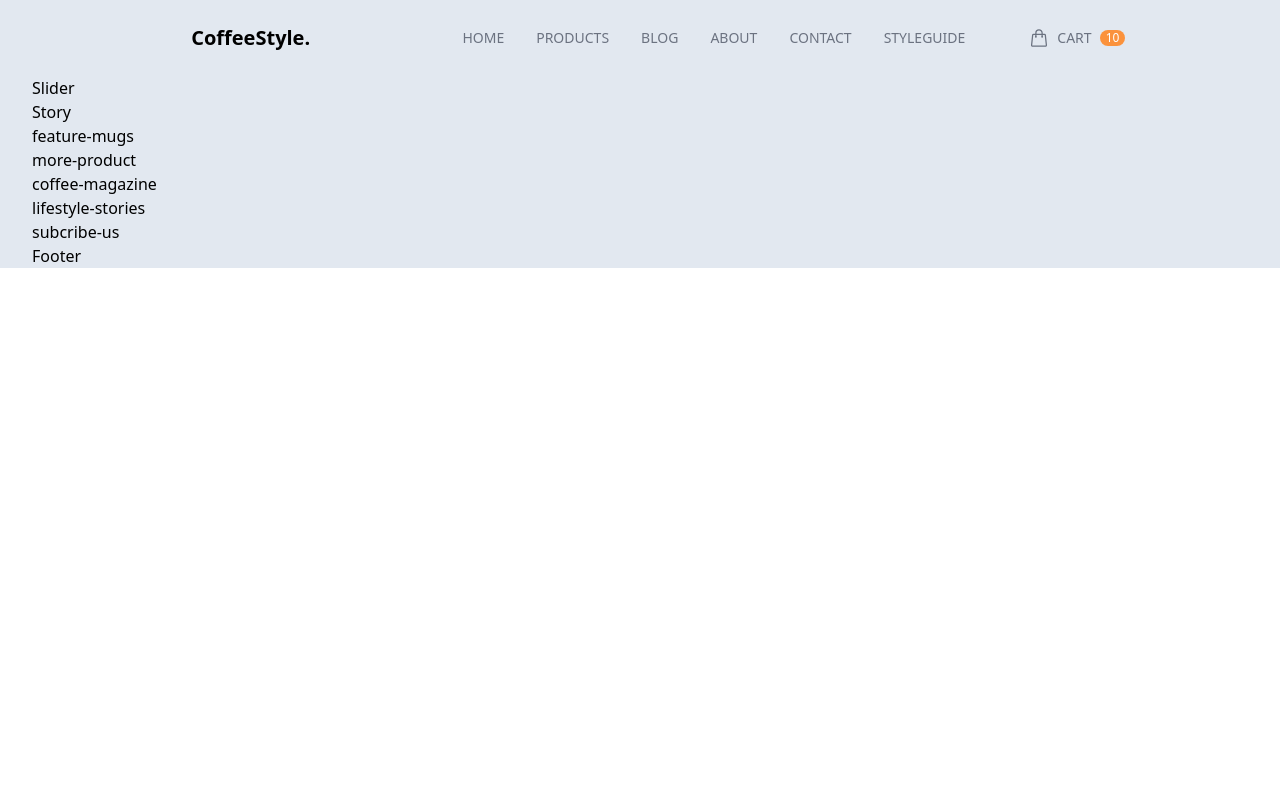
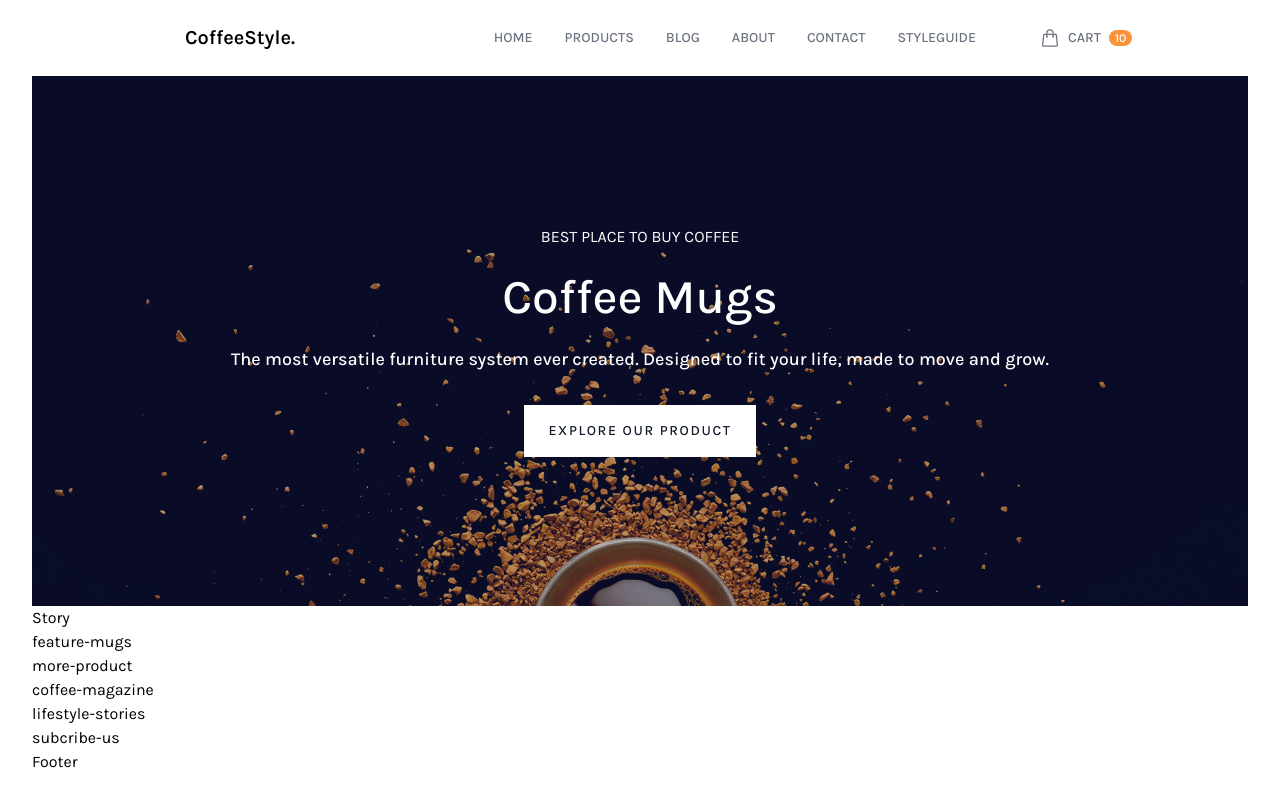
Before and after one commit to thangdn6822/tailwindcss, a website: page public/index.html in a window 1280 px wide. Drawn offline with Linux system fonts and the light colour scheme.

Commit message:
Add Header and Slider

```diff
--- a/public/index.html
+++ b/public/index.html
@@ -5,14 +5,24 @@
     <meta name="viewport" content="width=device-width, initial-scale=1.0" />
     <link href="./output.css" type="text/css" rel="stylesheet" />
     <title>NhuThangDev</title>
+    <link rel="icon" type="image/x-icon" href="./img/favicon/ntdev.png">
+    <script src="./main.js" type="text/javascript" async></script>
   </head>
   <body>
     <div id="root">
-      <div class="content-wrapper max-w-screen-2xl mx-auto text-base px-8 bg-slate-200">
-        <header class="py-6 mx-10">
-          <nav class="flex flex-row justify-between items-center">
-            <div class="logo basis-2/6 text-center text-xl font-semibold cursor-pointer">CoffeeStyle.</div>
-            <ul class="flex items-center justify-end gap-8 basis-3/6 uppercase text-sm text-gray-500 font-medium">
+      <div
+        class="content-wrapper font-Karla max-w-screen-2xl mx-auto text-base px-8"
+      >
+        <header class="p-6 mx-auto">
+          <nav class="flex flex-row justify-between items-center relative">
+            <div
+              class="logo basis-2/6 text-center text-xl font-semibold cursor-pointer"
+            >
+              CoffeeStyle.
+            </div>
+            <ul id="top-menu"
+              class="lg:gap-8 basis-3/6 uppercase text-sm text-gray-500 font-medium hidden lg:flex lg:items-center lg:justify-end"
+            >
               <li class="top-menu-item">
                 <a href="#" class="">Home</a>
               </li>
@@ -32,21 +42,50 @@
                 <a href="#" class="">StyleGuide</a>
               </li>
             </ul>
-            <ul class="basis-1/6 flex justify-start items-center ml-16 uppercase text-sm text-gray-500 font-medium">
+            <ul
+              class="basis-3/6 lg:basis-1/6 flex lg:justify-start justify-end items-center ml-16 uppercase text-sm text-gray-500 font-medium"
+            >
               <li class="top-menu-item">
                 <a href="" class="flex items-center">
-                      <svg xmlns="http://www.w3.org/2000/svg" fill="none" viewBox="0 0 24 24" stroke-width="1.5" stroke="currentColor" class="icon">
-                        <path stroke-linecap="round" stroke-linejoin="round" d="M15.75 10.5V6a3.75 3.75 0 1 0-7.5 0v4.5m11.356-1.993 1.263 12c.07.665-.45 1.243-1.119 1.243H4.25a1.125 1.125 0 0 1-1.12-1.243l1.264-12A1.125 1.125 0 0 1 5.513 7.5h12.974c.576 0 1.059.435 1.119 1.007ZM8.625 10.5a.375.375 0 1 1-.75 0 .375.375 0 0 1 .75 0Zm7.5 0a.375.375 0 1 1-.75 0 .375.375 0 0 1 .75 0Z" />
+                  <svg
+                    xmlns="http://www.w3.org/2000/svg"
+                    fill="none"
+                    viewBox="0 0 24 24"
+                    stroke-width="1.5"
+                    stroke="currentColor"
+                    class="icon"
+                  >
+                    <path
+                      stroke-linecap="round"
+                      stroke-linejoin="round"
+                      d="M15.75 10.5V6a3.75 3.75 0 1 0-7.5 0v4.5m11.356-1.993 1.263 12c.07.665-.45 1.243-1.119 1.243H4.25a1.125 1.125 0 0 1-1.12-1.243l1.264-12A1.125 1.125 0 0 1 5.513 7.5h12.974c.576 0 1.059.435 1.119 1.007ZM8.625 10.5a.375.375 0 1 1-.75 0 .375.375 0 0 1 .75 0Zm7.5 0a.375.375 0 1 1-.75 0 .375.375 0 0 1 .75 0Z"
+                    />
                   </svg>
                   <span class="mx-2">Cart</span>
                   <span class="badge-circle bg-orange-400 text-white">10</span>
                 </a>
               </li>
             </ul>
+
+            <div class="basis-1/6 lg:hidden flex items-center cursor-pointer sm:px-4 px-2"><svg id="top-toggle-menu" xmlns="http://www.w3.org/2000/svg" fill="none" viewBox="0 0 24 24" stroke-width="1.5" stroke="currentColor" class="icon">
+              <path stroke-linecap="round" stroke-linejoin="round" d="M3.75 6.75h16.5M3.75 12h16.5m-16.5 5.25h16.5" />
+            </svg>
+            </div>
           </nav>
         </header>
         <main>
-          <div class="slider">Slider</div>
+          <div class="slider h-[530px] bg-[url('./img/slider-bg.jpg')] bg-cover bg-no-repeat bg-bottom">
+            <div class="w-full h-full flex justify-center items-center bg-gray-900 bg-opacity-30">
+              <div class="mx-16 text-white text-center">
+                <div class="mb-6">BEST PLACE TO BUY COFFEE</div>
+                <div class="font-medium text-5xl mb-6">Coffee Mugs</div>
+                <div class="font-medium text-lg mb-8">The most versatile furniture system ever created. Designed to fit your life, made to move and grow.</div>
+                <div class="flex justify-center">
+                  <div class="uppercase bg-white text-gray-900 w-max tracking-[0.1rem] py-4 px-6 font-medium cursor-pointer hover:bg-opacity-90 text-sm">Explore Our Product</div>
+                </div>
+              </div>
+            </div>
+          </div>
           <div class="story">Story</div>
           <div class="feature-mugs">feature-mugs</div>
           <div class="more-product">more-product</div>
--- /dev/null
+++ b/public/main.js
@@ -0,0 +1,14 @@
+const topMenu = document.getElementById("top-menu");
+const topToggleMenu = document.getElementById("top-toggle-menu");
+
+document.addEventListener('click', (e) => {
+  if (topToggleMenu.contains(e.target)) {
+    topMenu.classList.toggle('top-menu-expanded')
+    topMenu.classList.toggle('hidden')
+  } else {
+    if (topMenu.classList.contains('top-menu-expanded')) {
+        topMenu.classList.remove('top-menu-expanded');
+        topMenu.classList.add('hidden')
+    }
+  }
+});
--- a/src/input.css
+++ b/src/input.css
@@ -1,9 +1,15 @@
+@import url('https://fonts.googleapis.com/css2?family=Karla:ital,wght@0,200..800;1,200..800&display=swap');
 @tailwind base;
 @tailwind components;
 @tailwind utilities;
 
+
+.top-menu-expanded {
+    @apply absolute top-10 z-50 w-full bg-white text-center animate-slideDown;
+}
+
 .top-menu-item {
-  @apply cursor-pointer py-1 hover:text-gray-800 relative after:absolute after:bottom-0 after:left-0 after:bg-light-coffee after:h-0.5 after:w-0 hover:after:w-full after:transition-all after:ease-in-out after:duration-300;
+  @apply cursor-pointer py-1 hover:text-gray-800 relative after:lg:absolute after:lg:bottom-0 after:lg:left-0 after:lg:bg-light-coffee after:lg:h-0.5 after:lg:w-0 hover:after:lg:w-full after:lg:transition-all after:lg:ease-in-out after:lg:duration-300;
 }
 
 .icon {
--- a/tailwind.config.js
+++ b/tailwind.config.js
@@ -3,8 +3,20 @@ module.exports = {
   content: ["./public/**/*.{html,js}"],
   theme: {
     extend: {
+      fontFamily: {
+        Karla: ['Karla', 'sans-serif']
+      },
       colors: {
         "light-coffee": "#c89f94",
+      },
+      keyframes: {
+        slideDown: {
+          '0%': { transform: 'translateY(-100%)'},
+          '100%': { transform: 'translateY(0)'},
+        },
+      },
+      animation: {
+        slideDown: 'slideDown 0.4s ease-in-out',
       },
     },
   },
```
Also changed, not shown: public/img/favicon/ntdev.png (added), public/img/slider-bg.jpg (added), public/output.css, 1 other file. Lines whose indentation alone changed are shown as unchanged.
